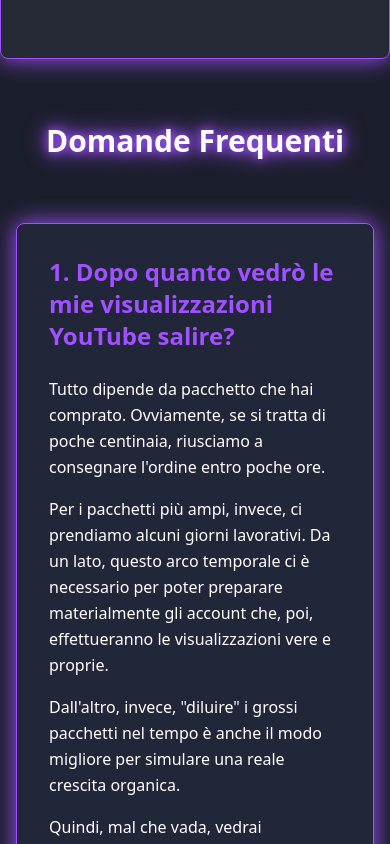
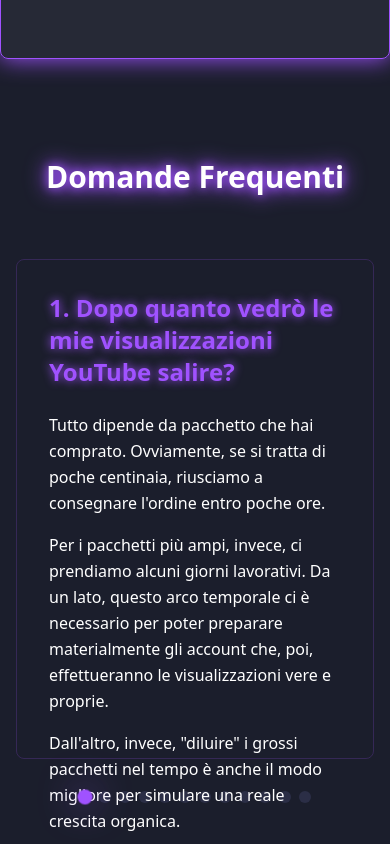
Before and after one commit to niangamadou888/glowyviews, a React (Vite) app: page / in a window 390 px wide. Shown: the part 9520-10364 px from the top of the page. Built offline with nearby package versions, Linux system fonts and the light colour scheme.

Commit message:
Implement FAQ Scroll Transition
Combine all FAQ items into a single view that transitions between questions on scroll. Update the title to have a glowing effect and change the text color to white for better visibility.
[skip gpt_engineer]

```diff
--- a/src/components/FAQ.tsx
+++ b/src/components/FAQ.tsx
@@ -1,4 +1,8 @@
+import { useState, useEffect, useRef } from "react";
+
 const FAQ = () => {
+  const [currentIndex, setCurrentIndex] = useState(0);
+  const sectionRef = useRef<HTMLElement>(null);
   const questions = [
     {
       title: "1. Dopo quanto vedrò le mie visualizzazioni YouTube salire?",
@@ -118,23 +122,82 @@ const FAQ = () => {
     }
   ];
 
+  useEffect(() => {
+    const handleScroll = (event: WheelEvent) => {
+      if (!sectionRef.current) return;
+
+      // Prevent default scroll behavior
+      event.preventDefault();
+
+      // Determine scroll direction
+      if (event.deltaY > 0) {
+        // Scrolling down
+        setCurrentIndex(prev =>
+          prev < questions.length - 1 ? prev + 1 : prev
+        );
+      } else {
+        // Scrolling up
+        setCurrentIndex(prev =>
+          prev > 0 ? prev - 1 : prev
+        );
+      }
+    };
+
+    const section = sectionRef.current;
+    if (section) {
+      section.addEventListener('wheel', handleScroll, { passive: false });
+    }
+
+    return () => {
+      if (section) {
+        section.removeEventListener('wheel', handleScroll);
+      }
+    };
+  }, [questions.length]);
+
   return (
-    <section className="w-full max-w-6xl mx-auto px-4 py-16">
-      <h2 className="text-3xl md:text-4xl font-bold text-center mb-16 text-glow">
+    <section
+      ref={sectionRef}
+      className="w-full max-w-6xl mx-auto px-4 py-16 min-h-screen flex flex-col items-center justify-center reveal-on-scroll"
+    >
+      <h2 className="text-3xl md:text-4xl font-bold text-center mb-16 text-glow animate-glow">
         Domande Frequenti
       </h2>
-      <div className="space-y-12">
-        {questions.map((question, index) => (
-          <div key={index} className="bg-secondary/50 rounded-lg p-8 backdrop-blur-sm border border-glow  border-primary/20">
-            <h3 className="text-2xl font-semibold mb-6 text-primary">{question.title}</h3>
-            <div className="space-y-4">
-              {question.content.map((paragraph, pIndex) => (
-                <p key={pIndex} className="text-muted-foreground leading-relaxed">
-                  {paragraph}
-                </p>
-              ))}
-            </div>
+      <div
+        className="relative w-full transition-all duration-500 ease-in-out"
+        style={{ height: '500px' }}
+      >
+        <div
+          key={currentIndex}
+          className="absolute top-0 left-0 w-full h-full bg-secondary/50 rounded-lg p-8 backdrop-blur-sm border border-glow border-primary/20 reveal-on-scroll"
+        >
+          <h3 className="text-2xl font-semibold mb-6 text-primary text-glow">
+            {questions[currentIndex].title}
+          </h3>
+          <div className="space-y-4">
+            {questions[currentIndex].content.map((paragraph, pIndex) => (
+              <p
+                key={pIndex}
+                className="text-white leading-relaxed opacity-0 animate-[text-reveal_0.5s_ease-out_forwards]"
+                style={{ animationDelay: `${pIndex * 0.1}s` }}
+              >
+                {paragraph}
+              </p>
+            ))}
           </div>
+        </div>
+      </div>
+      <div className="mt-8 flex gap-2">
+        {questions.map((_, index) => (
+          <button
+            key={index}
+            className={`w-3 h-3 rounded-full transition-all duration-300 ${
+              index === currentIndex
+                ? 'bg-primary scale-125 animate-glow'
+                : 'bg-secondary'
+            }`}
+            onClick={() => setCurrentIndex(index)}
+          />
         ))}
       </div>
     </section>
```
